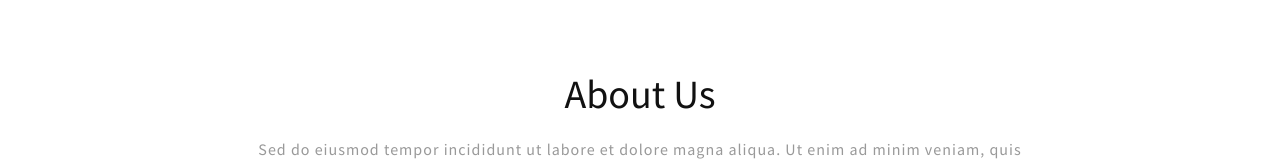
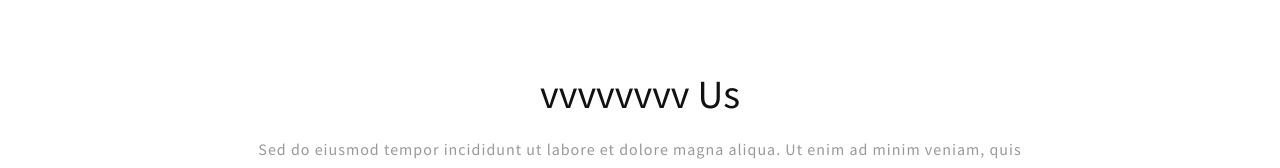
Before and after one commit to RanjitKolkar/RanjitKolkar.github.io, a plain HTML site: page about.html in a window 1280 px wide. Shown: the part 353-521 px from the top of the page. Drawn offline with Linux system fonts and the light colour scheme.

Commit message:
Update about.html

```diff
--- a/about.html
+++ b/about.html
@@ -74,7 +74,7 @@
 	<!-- about -->
 	<section class="about-2 py-5">
 		<div class="container py-xl-5 py-lg-3">
-			<h3 class="tittle text-center">About Us</h3>
+			<h3 class="tittle text-center">vvvvvvvv Us</h3>
 			<p class="sub-tittle text-center mt-3 mb-sm-5 mb-4">Sed do eiusmod tempor incididunt ut labore et dolore
 				magna
 				aliqua. Ut enim ad minim veniam, quis nostrud exercitation</p>
```
